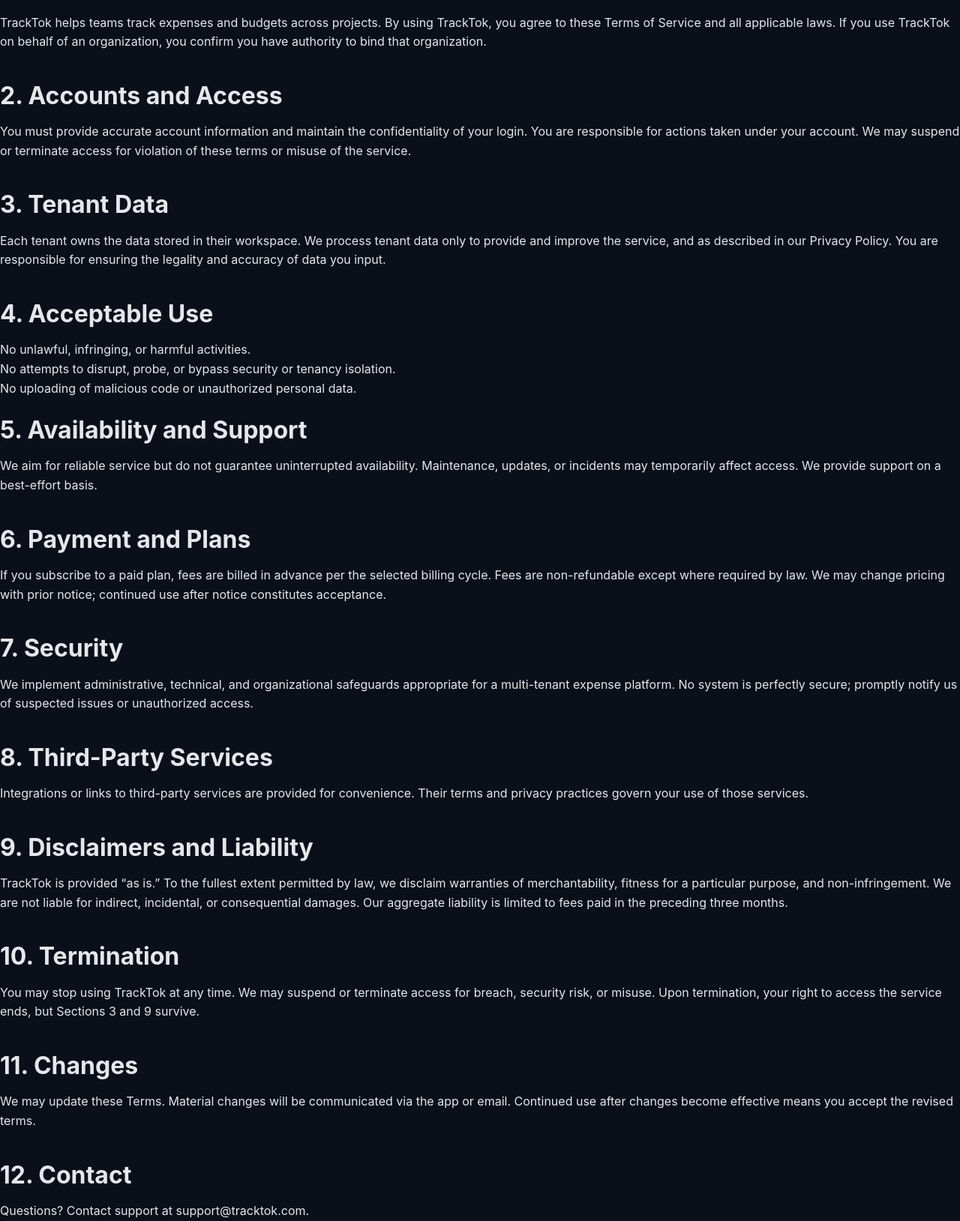
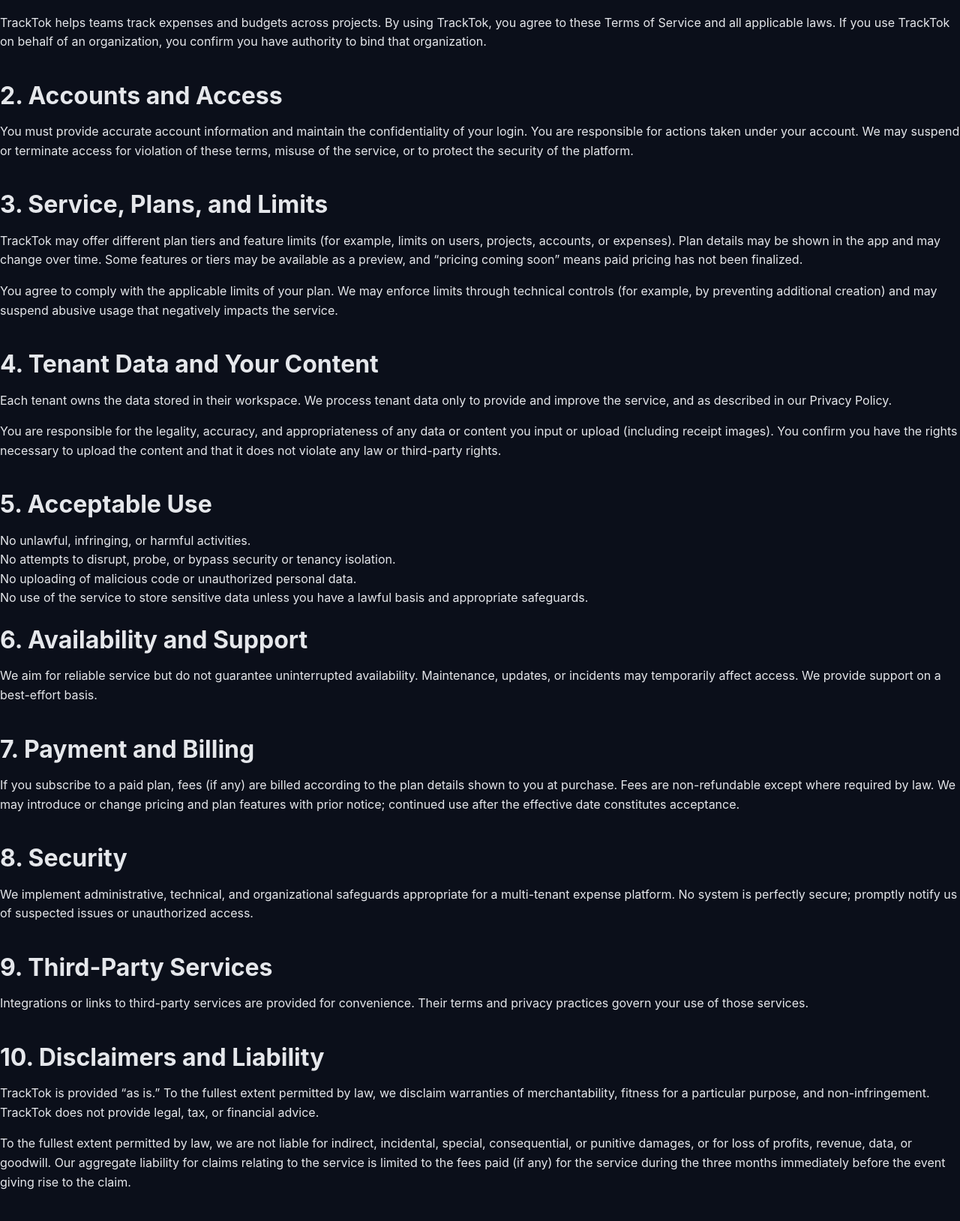
Before and after one commit to illicitus79/TrackTok, a Flask app: page /legal/terms in a window 1280 px wide. Shown: the part 313-1942 px from the top of the page at 75% size. Run offline with Flask 3, Linux system fonts and the light colour scheme; parts of the project's set-up code (start-up, migrations or seed data) failed here and were passed over.

Commit message:
feat(legal): update privacy policy and terms of service for clarity and compliance

```diff
--- a/app/templates/legal/terms.html
+++ b/app/templates/legal/terms.html
@@ -15,77 +15,94 @@
   <div class="legal-section">
     <h2>2. Accounts and Access</h2>
     <p>
-      You must provide accurate account information and maintain the confidentiality of your login. You are responsible for actions taken under your account. We may suspend or terminate access for violation of these terms or misuse of the service.
+      You must provide accurate account information and maintain the confidentiality of your login. You are responsible for actions taken under your account. We may suspend or terminate access for violation of these terms, misuse of the service, or to protect the security of the platform.
     </p>
   </div>
 
   <div class="legal-section">
-    <h2>3. Tenant Data</h2>
+    <h2>3. Service, Plans, and Limits</h2>
     <p>
-      Each tenant owns the data stored in their workspace. We process tenant data only to provide and improve the service, and as described in our Privacy Policy. You are responsible for ensuring the legality and accuracy of data you input.
+      TrackTok may offer different plan tiers and feature limits (for example, limits on users, projects, accounts, or expenses). Plan details may be shown in the app and may change over time. Some features or tiers may be available as a preview, and “pricing coming soon” means paid pricing has not been finalized.
+    </p>
+    <p>
+      You agree to comply with the applicable limits of your plan. We may enforce limits through technical controls (for example, by preventing additional creation) and may suspend abusive usage that negatively impacts the service.
     </p>
   </div>
 
   <div class="legal-section">
-    <h2>4. Acceptable Use</h2>
+    <h2>4. Tenant Data and Your Content</h2>
+    <p>
+      Each tenant owns the data stored in their workspace. We process tenant data only to provide and improve the service, and as described in our Privacy Policy.
+    </p>
+    <p>
+      You are responsible for the legality, accuracy, and appropriateness of any data or content you input or upload (including receipt images). You confirm you have the rights necessary to upload the content and that it does not violate any law or third-party rights.
+    </p>
+  </div>
+
+  <div class="legal-section">
+    <h2>5. Acceptable Use</h2>
     <ul>
       <li>No unlawful, infringing, or harmful activities.</li>
       <li>No attempts to disrupt, probe, or bypass security or tenancy isolation.</li>
       <li>No uploading of malicious code or unauthorized personal data.</li>
+      <li>No use of the service to store sensitive data unless you have a lawful basis and appropriate safeguards.</li>
     </ul>
   </div>
 
   <div class="legal-section">
-    <h2>5. Availability and Support</h2>
+    <h2>6. Availability and Support</h2>
     <p>
       We aim for reliable service but do not guarantee uninterrupted availability. Maintenance, updates, or incidents may temporarily affect access. We provide support on a best-effort basis.
     </p>
   </div>
 
   <div class="legal-section">
-    <h2>6. Payment and Plans</h2>
+    <h2>7. Payment and Billing</h2>
     <p>
-      If you subscribe to a paid plan, fees are billed in advance per the selected billing cycle. Fees are non-refundable except where required by law. We may change pricing with prior notice; continued use after notice constitutes acceptance.
+      If you subscribe to a paid plan, fees (if any) are billed according to the plan details shown to you at purchase. Fees are non-refundable except where required by law. We may introduce or change pricing and plan features with prior notice; continued use after the effective date constitutes acceptance.
     </p>
   </div>
 
   <div class="legal-section">
-    <h2>7. Security</h2>
+    <h2>8. Security</h2>
     <p>
       We implement administrative, technical, and organizational safeguards appropriate for a multi-tenant expense platform. No system is perfectly secure; promptly notify us of suspected issues or unauthorized access.
     </p>
   </div>
 
   <div class="legal-section">
-    <h2>8. Third-Party Services</h2>
+    <h2>9. Third-Party Services</h2>
     <p>
       Integrations or links to third-party services are provided for convenience. Their terms and privacy practices govern your use of those services.
     </p>
   </div>
 
   <div class="legal-section">
-    <h2>9. Disclaimers and Liability</h2>
+    <h2>10. Disclaimers and Liability</h2>
     <p>
-      TrackTok is provided “as is.” To the fullest extent permitted by law, we disclaim warranties of merchantability, fitness for a particular purpose, and non-infringement. We are not liable for indirect, incidental, or consequential damages. Our aggregate liability is limited to fees paid in the preceding three months.
+      TrackTok is provided “as is.” To the fullest extent permitted by law, we disclaim warranties of merchantability, fitness for a particular purpose, and non-infringement. TrackTok does not provide legal, tax, or financial advice.
+    </p>
+    <p>
+      To the fullest extent permitted by law, we are not liable for indirect, incidental, special, consequential, or punitive damages, or for loss of profits, revenue, data, or goodwill. Our aggregate liability for claims relating to the service is limited to the fees paid (if any) for the service during the three months immediately before the event giving rise to the claim.
     </p>
   </div>
 
   <div class="legal-section">
-    <h2>10. Termination</h2>
+    <h2>11. Termination</h2>
     <p>
-      You may stop using TrackTok at any time. We may suspend or terminate access for breach, security risk, or misuse. Upon termination, your right to access the service ends, but Sections 3 and 9 survive.
+      You may stop using TrackTok at any time. We may suspend or terminate access for breach, security risk, misuse, or non-payment (if applicable). Upon termination, your right to access the service ends, but sections that by their nature should survive (including data handling and liability terms) will survive.
     </p>
   </div>
 
   <div class="legal-section">
-    <h2>11. Changes</h2>
+    <h2>12. Changes</h2>
     <p>
       We may update these Terms. Material changes will be communicated via the app or email. Continued use after changes become effective means you accept the revised terms.
     </p>
   </div>
 
   <div class="legal-section">
-    <h2>12. Contact</h2>
+    <h2>13. Contact</h2>
     <p>
       Questions? Contact support at support@tracktok.com.
     </p>
```
Also changed, not shown: DEVELOPMENT.md (+7 -2 lines), app/templates/legal/privacy.html (+25 -11 lines), README.md.
